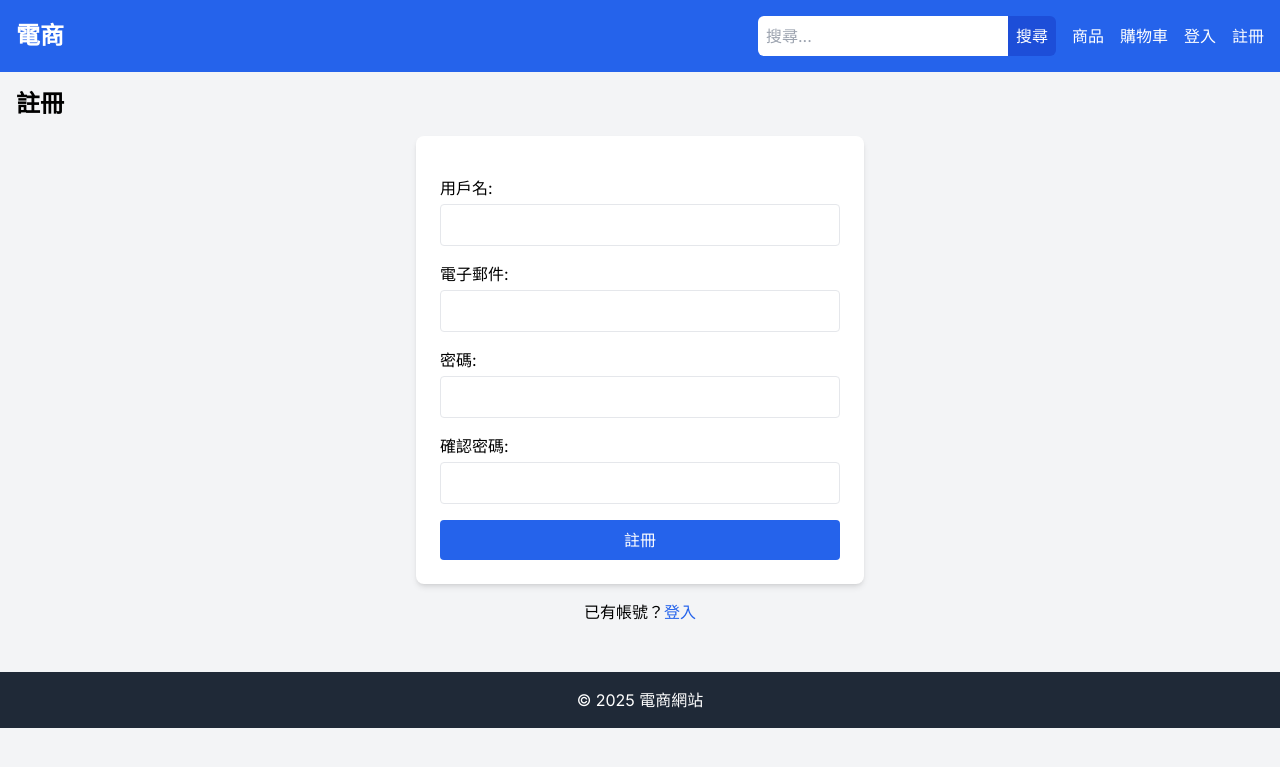
After one commit to Tso0811/EShop, a Django app: page /accounts/register_view/ in a window 1280 px wide. The commit adds this page. Shown: the top 767 px of the page. Run offline with Django 5.2, Linux system fonts and the light colour scheme; some libraries are stand-ins or nearby versions.

Commit message:
加入accounts app 並新增登入 登出 註冊 帳號管理功能

```diff
--- a/EShop_project/urls.py
+++ b/EShop_project/urls.py
@@ -5,5 +5,6 @@ from django.conf import settings
 from django.conf.urls.static import static
 urlpatterns = [
     path('admin/', admin.site.urls),
-    path('',include('products.url'))
+    path('',include('products.url')),
+    path('accounts/' , include( 'accounts.url' , namespace='accounts' ))
 ] + static(settings.MEDIA_URL, document_root=settings.MEDIA_ROOT)
--- a/Templates/base.html
+++ b/Templates/base.html
@@ -17,20 +17,18 @@
         <div class="container mx-auto flex justify-between items-center">
             <a href="{% url 'products:products_view' %}" class="text-2xl font-bold">電商</a>
             <div class="flex items-center space-x-4">
-                <form action="/products/" method="GET" class="flex">
+                <form action="{% url 'products:products_view' %}" method="GET" class="flex">
                     <input type="text" name="q" placeholder="搜尋..." class="p-2 rounded-l-md">
                     <button type="submit" class="bg-blue-700 p-2 rounded-r-md">搜尋</button>
                 </form>
-                <a href="{% if is_product_list %}/{% else %}/products/{% endif %}" class="hover:underline">
-                    {% if is_product_list %}熱門商品{% else %}所有商品{% endif %}
-                </a>
+                <a href="{% url 'products:products_view' %}" class="hover:underline">商品</a>
                 <a href="/cart/" class="hover:underline">購物車</a>
                 {% if user.is_authenticated %}
-                    <a href="/account/" class="hover:underline">{{ user.username }}</a>
-                    <a href="/account/logout/" class="hover:underline">登出</a>
+                    <a href="{% url 'accounts:account_view' %}" class="hover:underline">{{ user.username }}</a>
+                    <a href="{% url 'accounts:logout_view' %}" class="hover:underline">登出</a>
                 {% else %}
-                    <a href="/account/login/" class="hover:underline">登入</a>
-                    <a href="/account/register/" class="hover:underline">註冊</a>
+                    <a href="{% url 'accounts:login_view' %}" class="hover:underline">登入</a>
+                    <a href="{% url 'accounts:register_view' %}" class="hover:underline">註冊</a>
                 {% endif %}
             </div>
         </div>
--- /dev/null
+++ b/Templates/register.html
@@ -0,0 +1,41 @@
+{% extends 'base.html' %}
+{% block title %}註冊{% endblock %}
+{% block content %}
+    <h2 class="text-2xl font-bold mb-4">註冊</h2>
+    <form method="POST" action="{% url 'accounts:register_view' %}" class="bg-white p-6 rounded-lg shadow-md max-w-md mx-auto">
+        {% csrf_token %}
+        <ul class="text-red-600 mb-4">
+            {% if errorpass %}
+            <p class="text-red-600 mb-2">{{ errorpass }}</p>
+        {% endif %}
+        {% if errorname %}
+            <p class="text-red-600 mb-2">{{ errorname }}</p>
+        {% endif %}
+        {% if errormail %}
+            <p class="text-red-600 mb-2">{{ errormail }}</p>
+        {% endif %}
+
+        </ul>
+
+        <div class="mb-4">
+            <label for="username" class="block mb-1">用戶名:</label>
+            <input type="text" id="username" name="username" required class="p-2 border rounded w-full">
+        </div>
+        <div class="mb-4">
+            <label for="email" class="block mb-1">電子郵件:</label>
+            <input type="email" id="email" name="email" required class="p-2 border rounded w-full">
+        </div>
+        <div class="mb-4">
+            <label for="password1" class="block mb-1">密碼:</label>
+            <input type="password" id="password1" name="password1" required class="p-2 border rounded w-full">
+        </div>
+        <div class="mb-4">
+            <label for="password2" class="block mb-1">確認密碼:</label>
+            <input type="password" id="password2" name="password2" required class="p-2 border rounded w-full">
+        </div>
+        <button type="submit" class="bg-blue-600 text-white px-6 py-2 rounded w-full">註冊</button>
+    </form>
+    <p class="mt-4 text-center">
+        已有帳號？<a href="{% url 'accounts:login_view' %}" class="text-blue-600 hover:underline">登入</a>
+    </p>
+{% endblock %}
--- a/accounts/views.py
+++ b/accounts/views.py
@@ -1,3 +1,59 @@
+#accounts views.py
 from django.shortcuts import render
+from django.shortcuts import redirect
+from django.contrib.auth import logout , authenticate , login
+from django.contrib.auth.models import User
 
 # Create your views here.
+
+def logout_view(request):
+    logout(request)
+    return redirect('products:index_view')
+
+def login_view(request):
+    if request.method == 'POST':
+        username = request.POST.get('username')
+        password = request.POST.get('password')
+
+        user = authenticate(request , username=username , password=password)
+
+        if user is not None :
+            login(request , user)
+            return redirect ('products:index_view')
+        else :
+            return render(request, 'login.html', {'error': '帳號或密碼錯誤'})
+    return render (request , 'login.html')
+
+def register_view(request):
+    if request.method == 'POST':
+        username = request.POST.get('username')
+        email = request.POST.get('email')
+        password1 = request.POST.get('password1')
+        password2 = request.POST.get('password2')
+
+        if password1 != password2:
+            return render(request , 'register.html' ,{'errorpass':'密碼與確認密碼不一致'})
+
+        if  User.objects.filter(username=username).exists():
+            return render(request , 'register.html' , {'errorname':'使用者名稱已存在'})
+        if User.objects.filter(email=email).exists():
+            return render(request , 'register.html' , {'errormail':'電子郵件已存在'})
+
+        user = User.objects.create_user(username=username , password=password1)
+        login(request , user)
+        return redirect('products:index_view')
+
+    return render(request, 'register.html')
+
+def account_view(request):
+    if  request.user.is_authenticated:
+        username = request.POST.get('username')
+        mail = request.POST.get('mail')
+
+        user = {
+            'username':username,
+            'email':mail
+            }
+    else :
+        return redirect('accounts:login_view')
+    return render(request , 'account.html' , user)
```
Also changed, not shown: Templates/account.html (added, +12 -0 lines), Templates/login.html (added, +23 -0 lines), accounts/url.py (+6 -3 lines).
